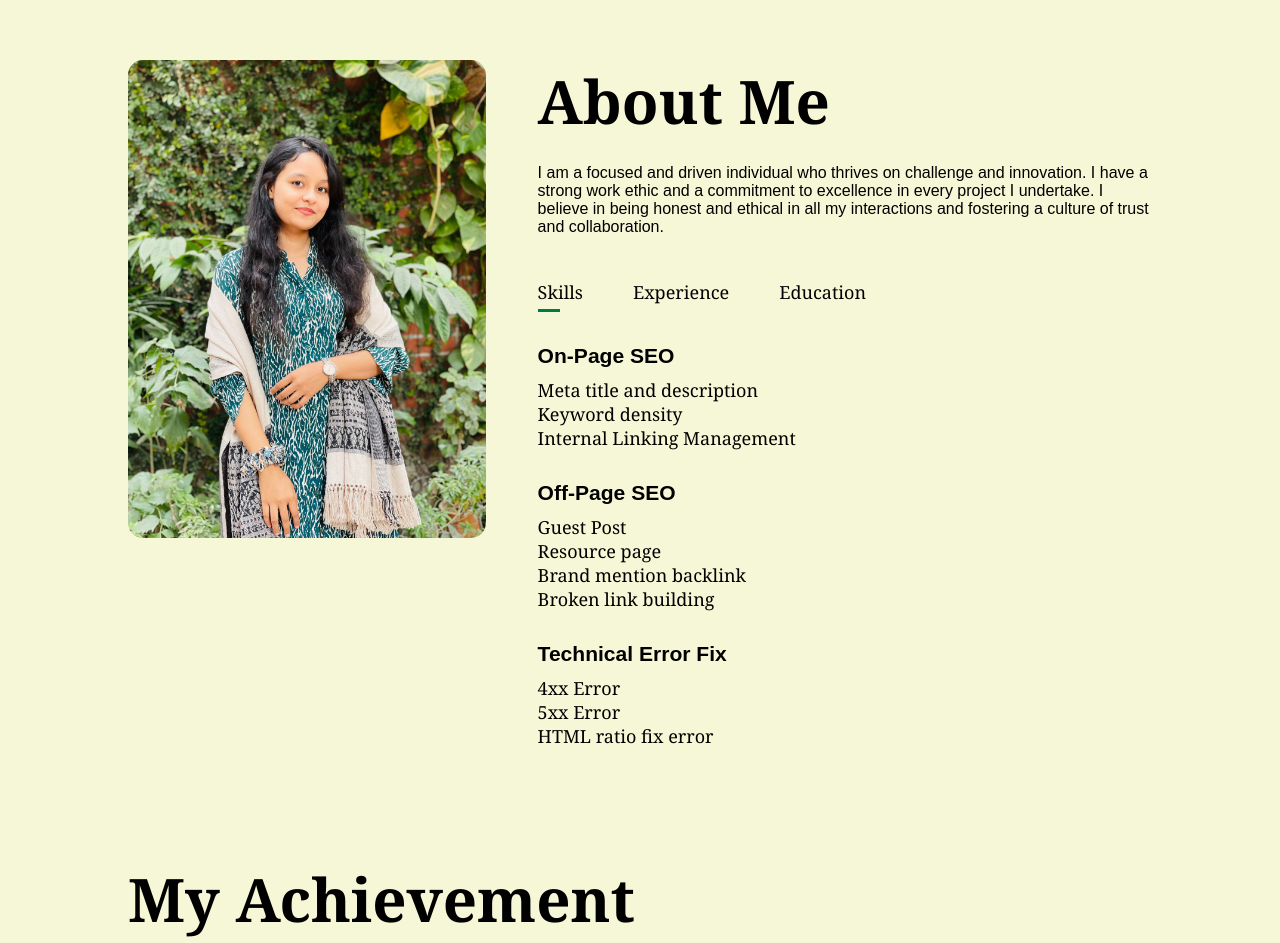
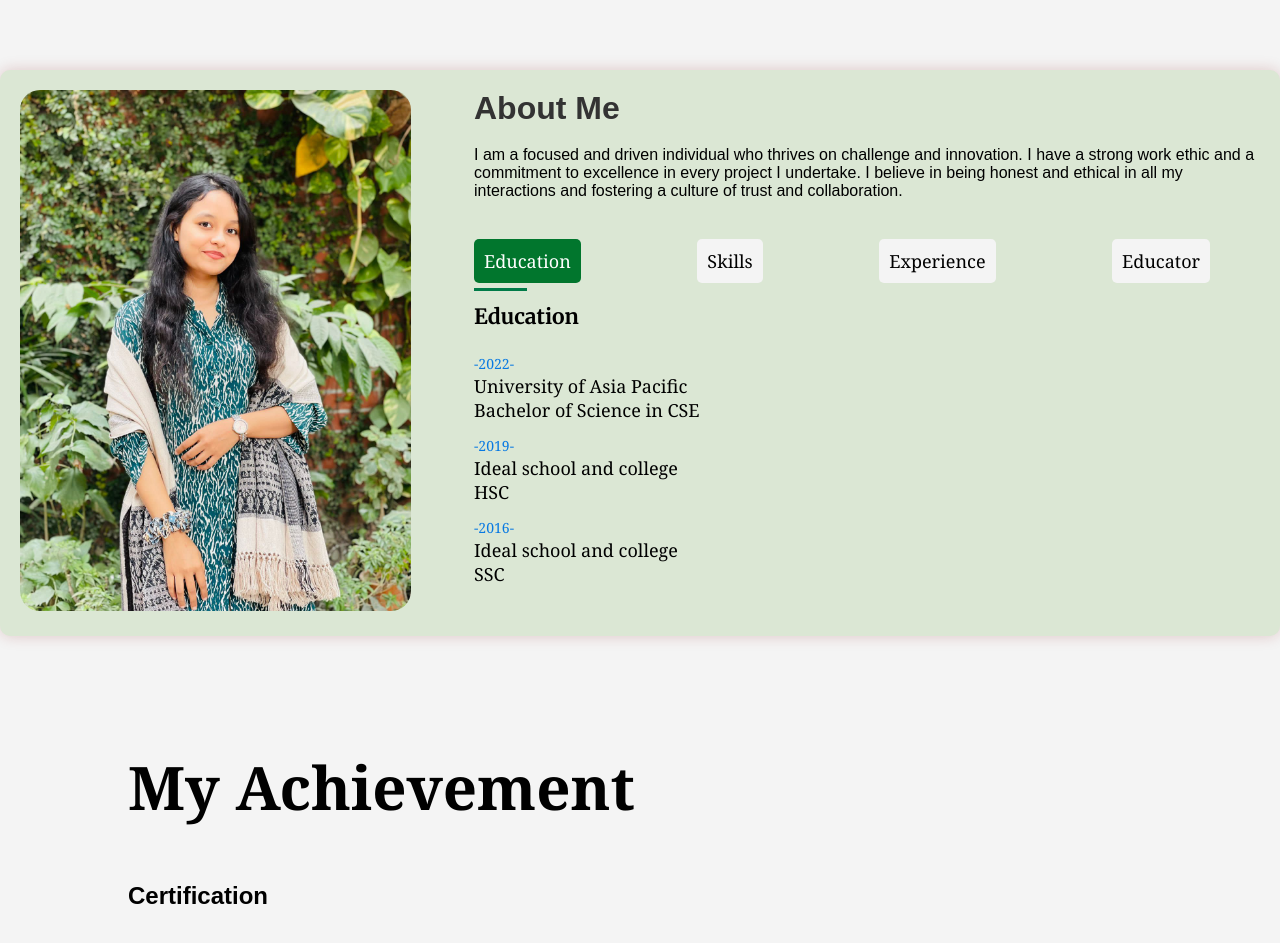
Before and after one commit to mehjabinhossain/mehjabinhossain, a plain HTML site: page index.html in a window 1280 px wide. Shown: the part 800-1743 px from the top of the page. Drawn offline with Linux system fonts and the light colour scheme.

Commit message:
updated index & cv

```diff
--- a/index.html
+++ b/index.html
@@ -6,6 +6,11 @@
     <title>Personal Portofolio</title>
     <link rel="stylesheet" href="style.css">
     <script src="https://kit.fontawesome.com/09964267af.js" crossorigin="anonymous"></script>
+
+
+
+
+
 </head>
 <body>
     <div id="header">
@@ -31,103 +36,172 @@
         </div>
     </div>
     <!-- -------------------------About------------------ -->
+
+
+    <title>About Me</title>
+    <!-- Link to Google Fonts -->
+    <link href="https://fonts.googleapis.com/css2?family=Merriweather:wght@400;700&family=Montserrat:wght@400;700&display=swap" rel="stylesheet">
+    <style>
+        body {
+            font-family: 'Roboto', sans-serif;
+            background-color: #f4f4f4;
+            margin: 0;
+            padding: 0;
+        }
+
+        #about .container {
+            max-width: 100%;
+            margin: 20px auto;
+            padding: 20px;
+            background: #dbe7d4;
+            box-shadow: 0 0 15px rgba(138, 20, 20, 0.2);
+            border-radius: 10px;
+        }
+        #about .row {
+            display: flex;
+            flex-wrap: wrap;
+        }
+        #about .about-col-1 img {
+            max-width: 90%;
+            border-radius: 20px;
+        }
+        #about .about-col-2 {
+            flex: 1;
+            margin-left: 20px;
+            font-family: 'Calibri', sans-serif; /* Set font to Calibri for the about section */
+        }
+        #about .sub-title {
+            font-family: 'Ariel',sans-serif; /* Set font to Calibri for the sub-title */
+            font-size: 2em;
+            color: #333;
+        }
+        #about .tab-titles {
+            display: flex;
+            justify-content: space-between;
+            margin: 20px 0;
+        }
+        #about .tab-links {
+            cursor: pointer;
+            padding: 10px;
+            background: #f4f4f4;
+            border-radius: 5px;
+            transition: background 0.4s;
+        }
+        #about .tab-links:hover, #about .tab-links.active-link {
+            background: #01762d;
+            color: #fff;
+        }
+        #about .tab-contents {
+            display: none;
+        }
+        #about .tab-contents.active-tab {
+            display: block;
+        }
+        #about .tab-contents ul {
+            list-style-type: none;
+            padding: 0;
+        }
+        #about .tab-contents ul li {
+            margin-bottom: 10px;
+        }
+        #about .tab-contents h3, #about .tab-contents h1, #about .tab-contents h2 {
+            font-family: 'Merriweather', serif;
+            margin-bottom: 20px;
+        }
+    </style>
+</head>
+<body>
     <div id="about">
         <div class="container">
             <div class="row">
                 <div class="about-col-1">
-                    <img src="image/meh.jpg">
+                    <img src="image/meh.jpg" alt="About Me">
                 </div>
                 <div class="about-col-2">
-                    <h1 class="sub-title">About Me</h1>
-                    <br><p>I am a focused and driven individual who
-                        thrives on challenge and innovation. I have a
-                        strong work ethic and a commitment to
-                        excellence in every project I undertake. I
-                        believe in being honest and ethical in all my
-                        interactions and fostering a culture of trust
-                        and collaboration.</p>
-
+                    <h1 class="sub-title">About Me</h1><br>
+                    <p>I am a focused and driven individual who thrives on challenge and innovation. I have a strong work ethic and a commitment to excellence in every project I undertake. I believe in being honest and ethical in all my interactions and fostering a culture of trust and collaboration.</p>
+                    <br>
                     <div class="tab-titles">
-                        <p class="tab-links active-link" onclick="opentab('skills')"><br>Skills</p>
-                        <p class="tab-links" onclick="opentab('experience')"><br>Experience</p>
-                        <p class="tab-links" onclick="opentab('education')"><br>Education</p>
+                        <p class="tab-links active-link" onclick="openTab('education')">Education</p>
+                        <p class="tab-links" onclick="openTab('skills')">Skills</p>
+                        <p class="tab-links" onclick="openTab('experience')">Experience</p>
+                        <p class="tab-links" onclick="openTab('educator')">Educator</p>
                     </div>
-                    <div class="tab-contents active-tab" id="skills">
-
-                        <h3 ><span>On-Page SEO</span></h3>
-                    <ul>
-                        <li>
-                            Meta title and description<br>
-                            Keyword density<br>
-                            Internal Linking Management
-
-                        </li><br>
-                    </ul>
-
-                    <h3>Off-Page SEO</h3>
-                    <ul>
-                        <li>
-                           Guest Post<br>
-                            Resource page <br>
-                            Brand mention backlink <br>
-                            Broken link building
-                        </li><br>
-                    </ul>
-                    <h3>Technical Error Fix</h3>
-                    <ul>
-                        <li>
-                          4xx Error<br>
-                            5xx Error<br>
-                            HTML ratio fix error
-                        </li>
+                    <div class="tab-contents active-tab" id="education">
+                        <h3>Education</h3>
+                        <ul>
+                            <li><span>-2022-</span><br>University of Asia Pacific<br>Bachelor of Science in CSE</li>
+                            <li><span>-2019-</span><br>Ideal school and college<br>HSC</li>
+                            <li><span>-2016-</span><br>Ideal school and college<br>SSC</li>
                         </ul>
                     </div>
+                    <div class="tab-contents" id="skills">
+                        <h3>On-Page SEO</h3>
+                        <ul>
+                            <li>Meta title and description</li>
+                            <li>Keyword density</li>
+                            <li>Internal Linking Management</li>
+                        </ul>
+                        <h3>Off-Page SEO</h3>
+                        <ul>
+                            <li>Guest Post</li>
+                            <li>Resource page</li>
+                            <li>Brand mention backlink</li>
+                            <li>Broken link building</li>
+                        </ul>
+
+                    </div>
                     <div class="tab-contents" id="experience">
+                        <h3>Experience</h3>
                         <ul>
-                            <li>
-                                <span>2023 - Current</span><br>
-                                SEO Analyst at <a href="https://bdplusit.com/">BD Plus IT</a>
-                            </li>
-
-                            <li>
-                                <span>2019 - 2020</span><br>
-                                SEO Administrator at <a href="https://www.azsimplesolution.com/">AZ Simple Solution</a>
-                            </li>
-                            <li>
-                                <span>2022 - Current</span><br>
-                                HR Information Systems (HRIS) Manager at <a href="https://bdplusit.com/">BD Plus IT</a>
-                            </li>
-
-                            <li>
-                                <span>2019 - 2021</span><br>
-                                HR Manager at <a href="https://www.azsimplesolution.com/">AZ Simple Solution</a>
-                            </li>
-
+                            <li><span>2023 - Current</span><br>SEO Analyst at <a href="https://bdplusit.com/">BD Plus IT</a></li>
+                            <li><span>2019 - 2020</span><br>SEO Administrator at <a href="https://www.azsimplesolution.com/">AZ Simple Solution</a></li>
+                            <li><span>2022 - Current</span><br>HR Information Systems (HRIS) Manager at <a href="https://bdplusit.com/">BD Plus IT</a></li>
+                            <li><span>2019 - 2021</span><br>HR Manager at <a href="https://www.azsimplesolution.com/">AZ Simple Solution</a></li>
                         </ul>
                     </div>
-                    <div class="tab-contents" id="education">
-                        <ul>
-                            <li><span>-2022-</span><br>University of Asia Pacific
-                                <br>Bachelor of Science in CSE</li>
-                            <li><span>-2019-</span><br>Ideal school and college
-                                <br>
-                                HSC
-                                </li>
-                            <li><span>-2016-</span><br>Ideal school and college
-                                <br>
-                                SSC</li>
+                    <div class="tab-contents" id="educator">
+                        <h1>RDM English School</h1>
+                        <h2>IELTS English Spoken Teacher</h2>
+                        <ul><p>Here my roles include---</p>
+                            <br>
+                            <li>Assessing Student Proficiency</li>
+                            <li>Curriculum Development</li>
+                            <li>Teaching and Instruction</li>
+                            <li>Providing Feedback</li>
+                            <li>Test Preparation Strategies</li>
                         </ul>
                     </div>
-
                 </div>
             </div>
         </div>
     </div>
+
+    <script>
+        function openTab(tabName) {
+            var i;
+            var x = document.querySelectorAll("#about .tab-contents");
+            var tabLinks = document.querySelectorAll("#about .tab-links");
+            for (i = 0; i < x.length; i++) {
+                x[i].classList.remove("active-tab");
+            }
+            for (i = 0; i < tabLinks.length; i++) {
+                tabLinks[i].classList.remove("active-link");
+            }
+            document.getElementById(tabName).classList.add("active-tab");
+            event.currentTarget.classList.add("active-link");
+        }
+    </script>
+
+
     <!-- ---------------- Achievement ------------------ -->
     <div id="services">
         <div class="container">
-            <h1 class="sub-title">My Achievement</h1>
+            <h1 class="sub-title">My Achievement</h1><br><br><br>
+            <h2> Certification</h2>
             <div class="services-list">
+
+
                 <div>
                     <i class="fa-solid fa-code"></i>
                     <img src="image/ux2.jpeg" alt="bits"><br>
@@ -176,8 +250,6 @@
                     <div class="layer">
                         <h2>2'nd Runner Up</h2><br>
                         <p>IDEA Season 3.0, a business plan competition where students are encouraged to show their creative and innovative business ideas.</p>
-
-
                     </div>
                 </div>
 
@@ -192,6 +264,9 @@
 
         </div>
     </div>
+
+
+
 
    <!------------------------portofolio--------------------->
    <div id="portfolio">
@@ -238,9 +313,9 @@
                 <br>
                 <br>
                 <br>
-                <p><i class="fa-solid fa-paper-plane"></i>21201004@uap-bd.edu</p>
+                <p><i class="fa-solid fa-paper-plane"></i>      mehjabinhossaineva@gmail.com  </p>
                 <br>
-                <p><i class="fa-sharp fa-solid fa-phone-volume"></i></i>01521111289</p>
+                <p><i class="fa-sharp fa-solid fa-phone-volume"></i></i>       +8801521111289</p>
                 <br><br><div class="social-icons">
                  <a href="https://www.linkedin.com/in/mehjabin-hossain/"><i class="fa-brands fa-linkedin"></i> </a>
                  <a href="https://www.facebook.com/slashymehu/"><i class="fa-brands fa-facebook"></i></i> </a>
@@ -249,7 +324,7 @@
                 </div>
                 <br><br>
                 `
-                <a href="image/hr cv.pdf" download class="btn btn2">Download CV</a>
+                <a href="image/cv.pdf" download class="btn btn2">Download CV</a>
 
             </div>
 
@@ -266,16 +341,6 @@
 
             </div>
         </div>
-
-   </div>
-    <div class="copyright">
-        <p>This is my friend's website.<br> Go check this out: <a href="https://miraz6495.github.io/My_Portfolio/" target="_blank">Your Friend's Website</a></p>
-
-       <p>Mehjabin's <i class="fa-solid fa-heart"></i>portfolio</p>
-
-    </div>
-   </div>
-
     <script>
 
         var tablinks = document.getElementsByClassName("tab-links");
```
Also changed, not shown: image/images/award.jpg (added), 2 other files.
